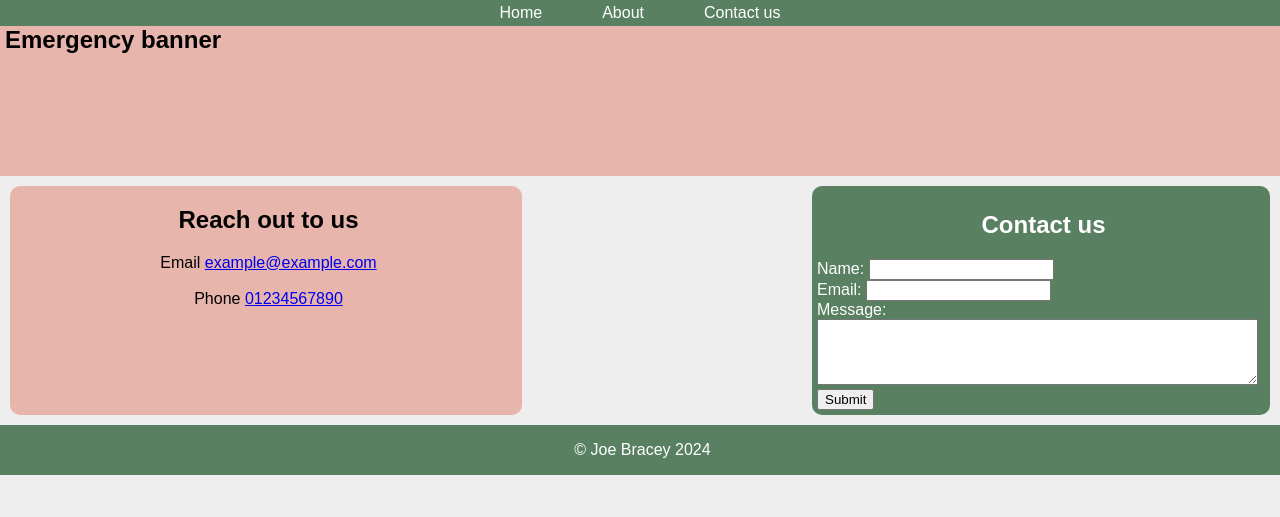
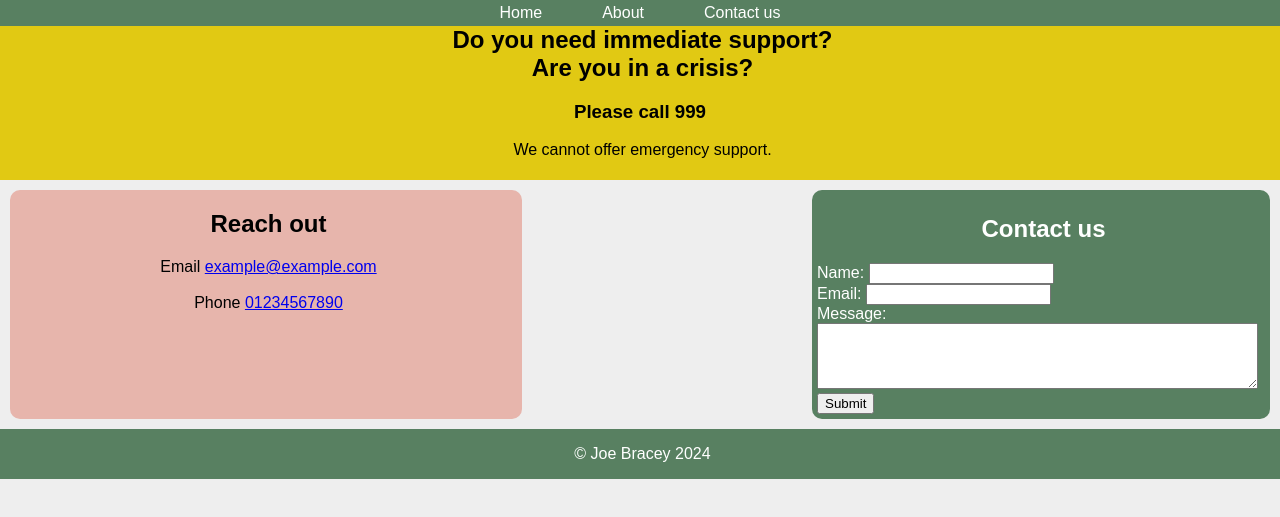
Before and after one commit to Bracej97/Week2-challenge, a plain HTML site: page contact.htm in a window 1280 px wide. Shown: the part 105-622 px from the top of the page. Drawn offline with Linux system fonts and the light colour scheme.

Commit message:
Updated emergency baber across all pages

```diff
--- a/assets/style.css
+++ b/assets/style.css
@@ -79,8 +79,10 @@ h2, p, h1 {
 
 /* Style emergency banner */
 .emergency-banner {
-    background-color: var(--secondary-color);
-    height: 150px
+    background-color: #e1c913;
+    height: auto;
+    padding-bottom: 5px;
+    text-align: center;
 }
 
 .emergency-banner h2 {
--- a/contact.htm
+++ b/contact.htm
@@ -21,14 +21,17 @@
         </div>
         <div class="emergency-banner">
             <h2>
-                Emergency banner
+                Do you need immediate support?<br>
+                Are you in a crisis?
             </h2>
+            <h3>Please call 999  </h3>
+            <p>We cannot offer emergency support.</p>
         </div>
     </header>
     <section>
         <div class="contact-flex">
             <div class="contact-details">
-                <h2>Reach out to us</h2>
+                <h2>Reach out</h2>
                 <p>
                     Email <a href="mailto:example@example.com">example@example.com</a><br><br>
                     Phone <a href="tel:+441234567890">01234567890</a>
```
Also changed, not shown: about.htm (+4 -1 lines), index.htm (+4 -1 lines).
